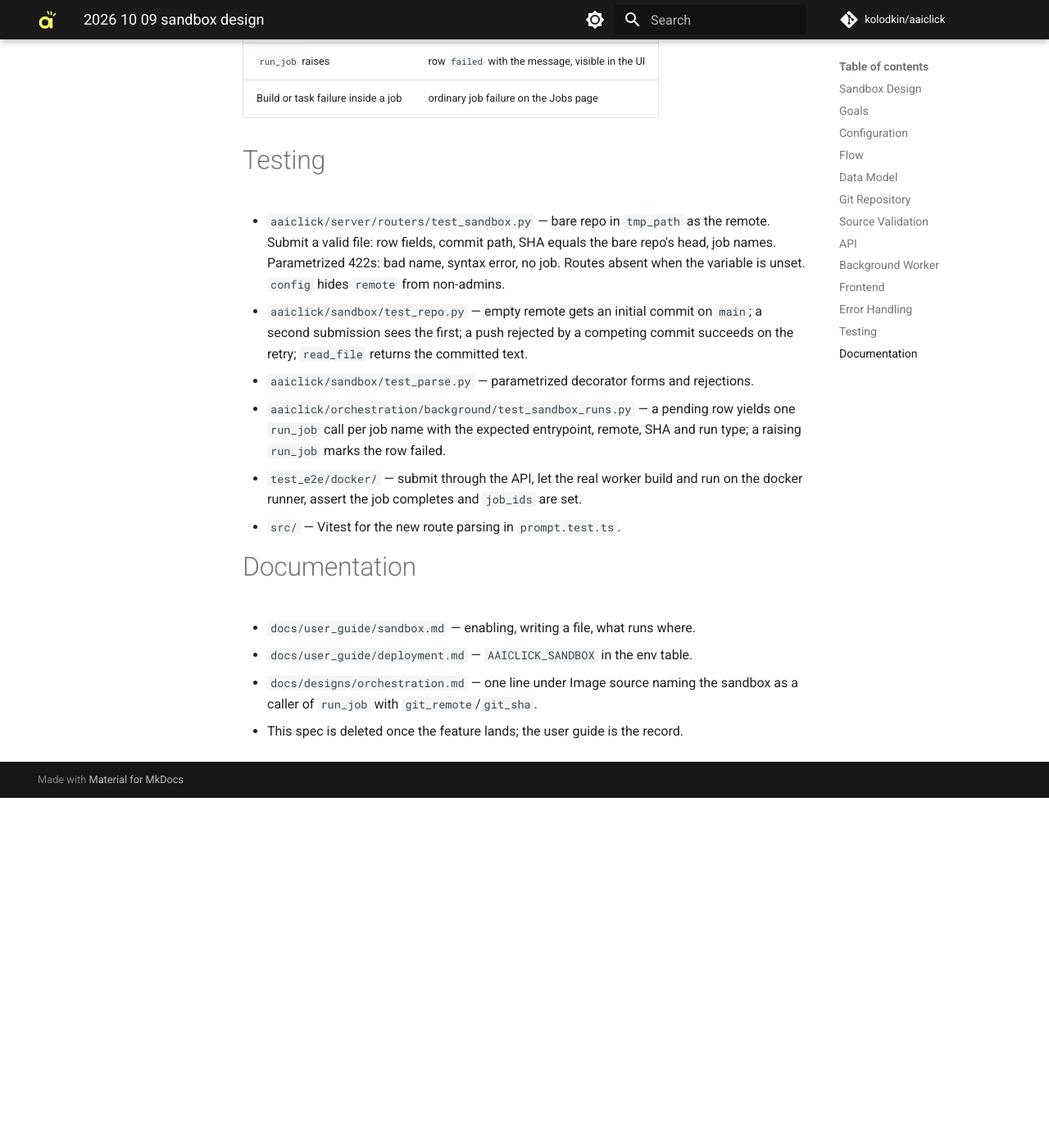
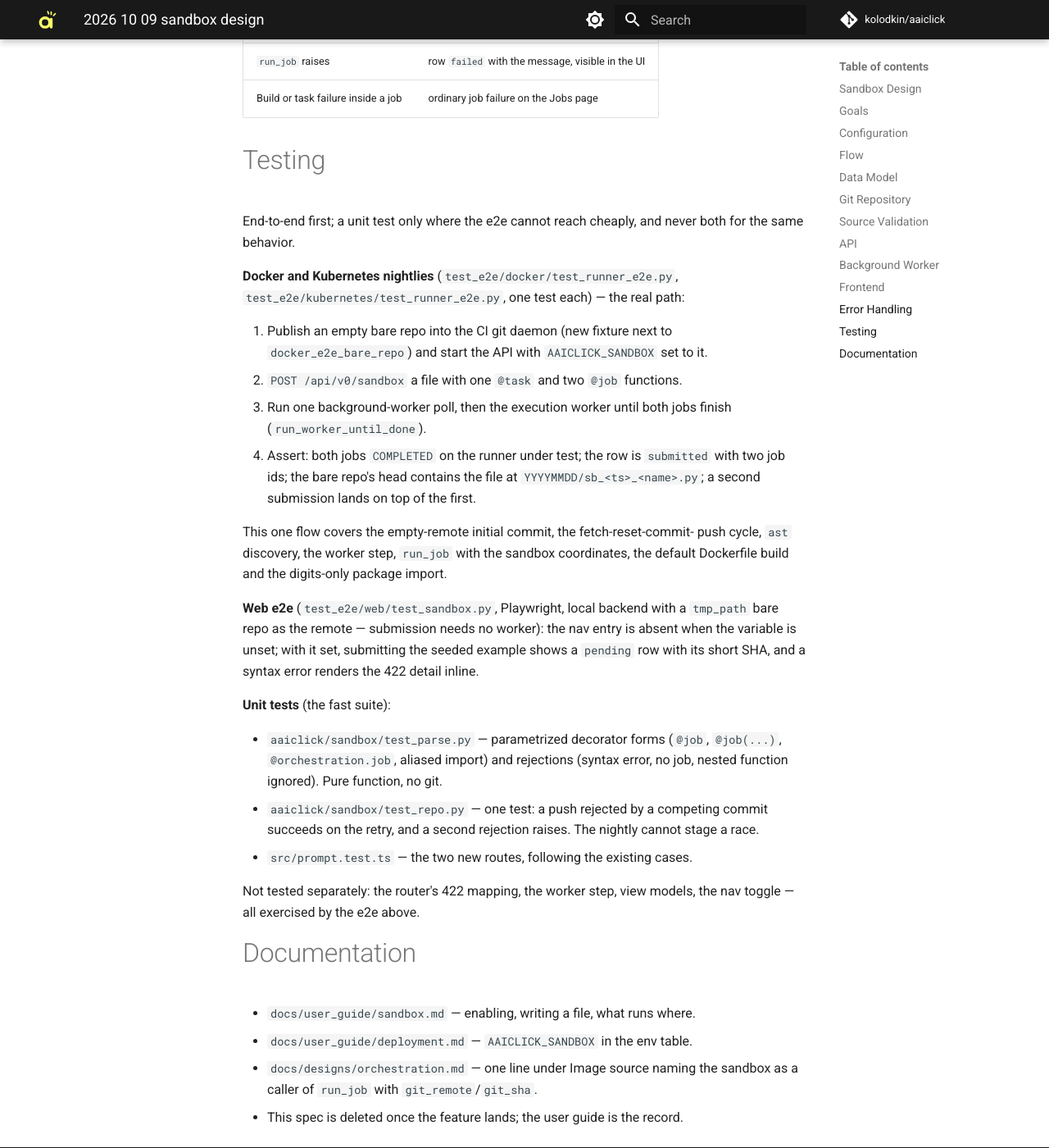
Before and after one commit to kolodkin/aaiclick, an MkDocs documentation site: the page built from docs/superpowers/specs/2026-10-09-sandbox-design.md, in a window 1280 px wide and 1400 px high, scrolled down 5665 px. Shown: the whole window at 82% size. Built offline with MkDocs 1.6.1 and Material for MkDocs 9.7.7, drawn with Linux system fonts in a browser that asks for light colours; comment, search, counter and statistics services are not loaded; before the commit the page ends 6638 px from its top, so only the background shows below that.

Commit message:
Spec: sandbox tests are e2e first, unit only where the nightly cannot reach
Co-Authored-By: Claude Fable 5.1 <noreply@anthropic.com>
Claude-Session: https://claude.ai/code/session_01T2AVKnPfsUdPDZ8VidcYNs

```diff
--- a/docs/superpowers/specs/2026-10-09-sandbox-design.md
+++ b/docs/superpowers/specs/2026-10-09-sandbox-design.md
@@ -218,22 +218,44 @@ failed.
 
 # Testing
 
-- `aaiclick/server/routers/test_sandbox.py` — bare repo in `tmp_path` as the
-  remote. Submit a valid file: row fields, commit path, SHA equals the bare
-  repo's head, job names. Parametrized 422s: bad name, syntax error, no job.
-  Routes absent when the variable is unset. `config` hides `remote` from
-  non-admins.
-- `aaiclick/sandbox/test_repo.py` — empty remote gets an initial commit on
-  `main`; a second submission sees the first; a push rejected by a competing
-  commit succeeds on the retry; `read_file` returns the committed text.
-- `aaiclick/sandbox/test_parse.py` — parametrized decorator forms and
-  rejections.
-- `aaiclick/orchestration/background/test_sandbox_runs.py` — a pending row
-  yields one `run_job` call per job name with the expected entrypoint, remote,
-  SHA and run type; a raising `run_job` marks the row failed.
-- `test_e2e/docker/` — submit through the API, let the real worker build and
-  run on the docker runner, assert the job completes and `job_ids` are set.
-- `src/` — Vitest for the new route parsing in `prompt.test.ts`.
+End-to-end first; a unit test only where the e2e cannot reach cheaply, and
+never both for the same behavior.
+
+**Docker and Kubernetes nightlies** (`test_e2e/docker/test_runner_e2e.py`,
+`test_e2e/kubernetes/test_runner_e2e.py`, one test each) — the real path:
+
+1. Publish an empty bare repo into the CI git daemon (new fixture next to
+   `docker_e2e_bare_repo`) and start the API with `AAICLICK_SANDBOX` set to it.
+2. `POST /api/v0/sandbox` a file with one `@task` and two `@job` functions.
+3. Run one background-worker poll, then the execution worker until both jobs
+   finish (`run_worker_until_done`).
+4. Assert: both jobs `COMPLETED` on the runner under test; the row is
+   `submitted` with two job ids; the bare repo's head contains the file at
+   `YYYYMMDD/sb_<ts>_<name>.py`; a second submission lands on top of the
+   first.
+
+This one flow covers the empty-remote initial commit, the fetch-reset-commit-
+push cycle, `ast` discovery, the worker step, `run_job` with the sandbox
+coordinates, the default Dockerfile build and the digits-only package import.
+
+**Web e2e** (`test_e2e/web/test_sandbox.py`, Playwright, local backend with a
+`tmp_path` bare repo as the remote — submission needs no worker): the nav entry
+is absent when the variable is unset; with it set, submitting the seeded example
+shows a `pending` row with its short SHA, and a syntax error renders the 422
+detail inline.
+
+**Unit tests** (the fast suite):
+
+- `aaiclick/sandbox/test_parse.py` — parametrized decorator forms (`@job`,
+  `@job(...)`, `@orchestration.job`, aliased import) and rejections (syntax
+  error, no job, nested function ignored). Pure function, no git.
+- `aaiclick/sandbox/test_repo.py` — one test: a push rejected by a competing
+  commit succeeds on the retry, and a second rejection raises. The nightly
+  cannot stage a race.
+- `src/prompt.test.ts` — the two new routes, following the existing cases.
+
+Not tested separately: the router's 422 mapping, the worker step, view models,
+the nav toggle — all exercised by the e2e above.
 
 # Documentation
 
```
